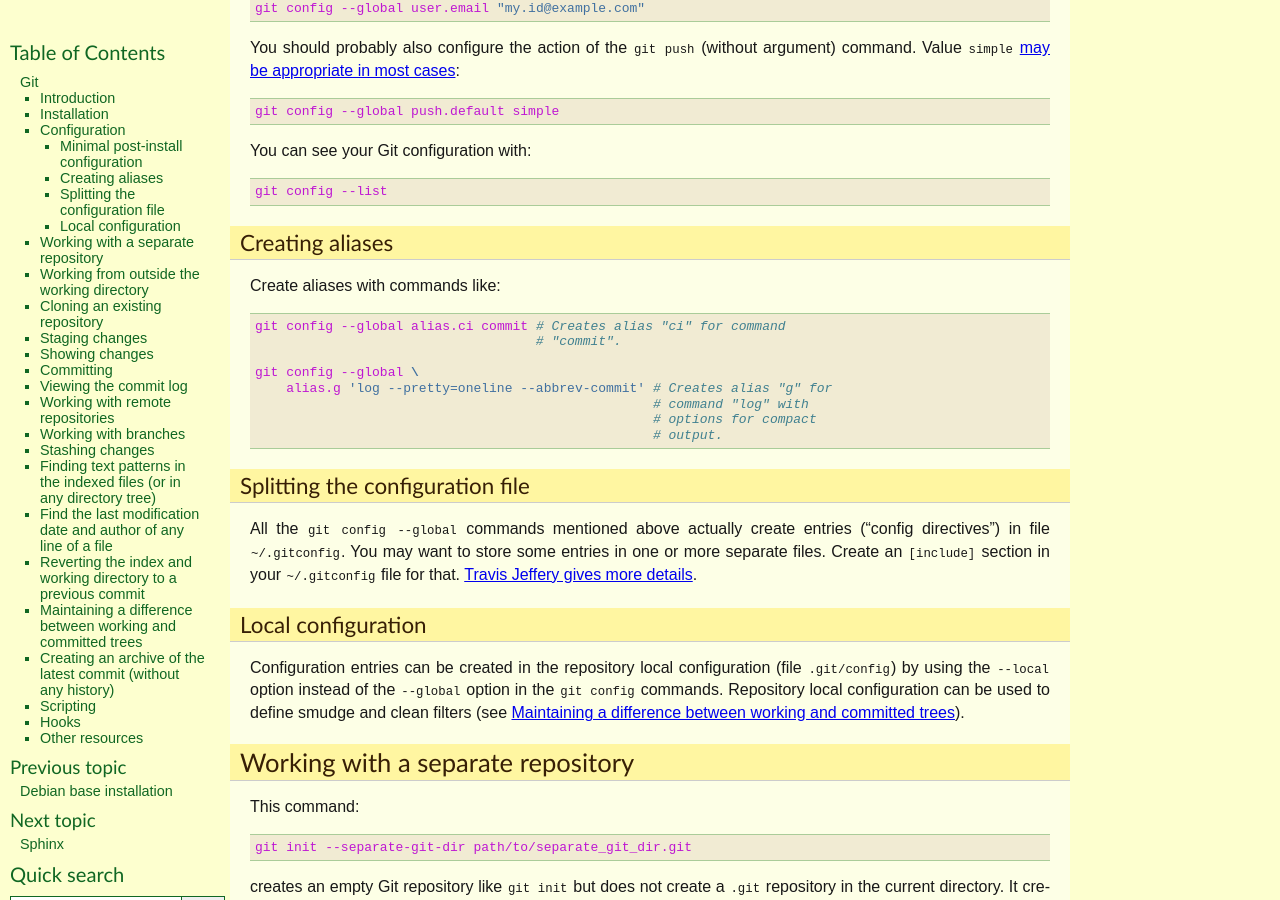
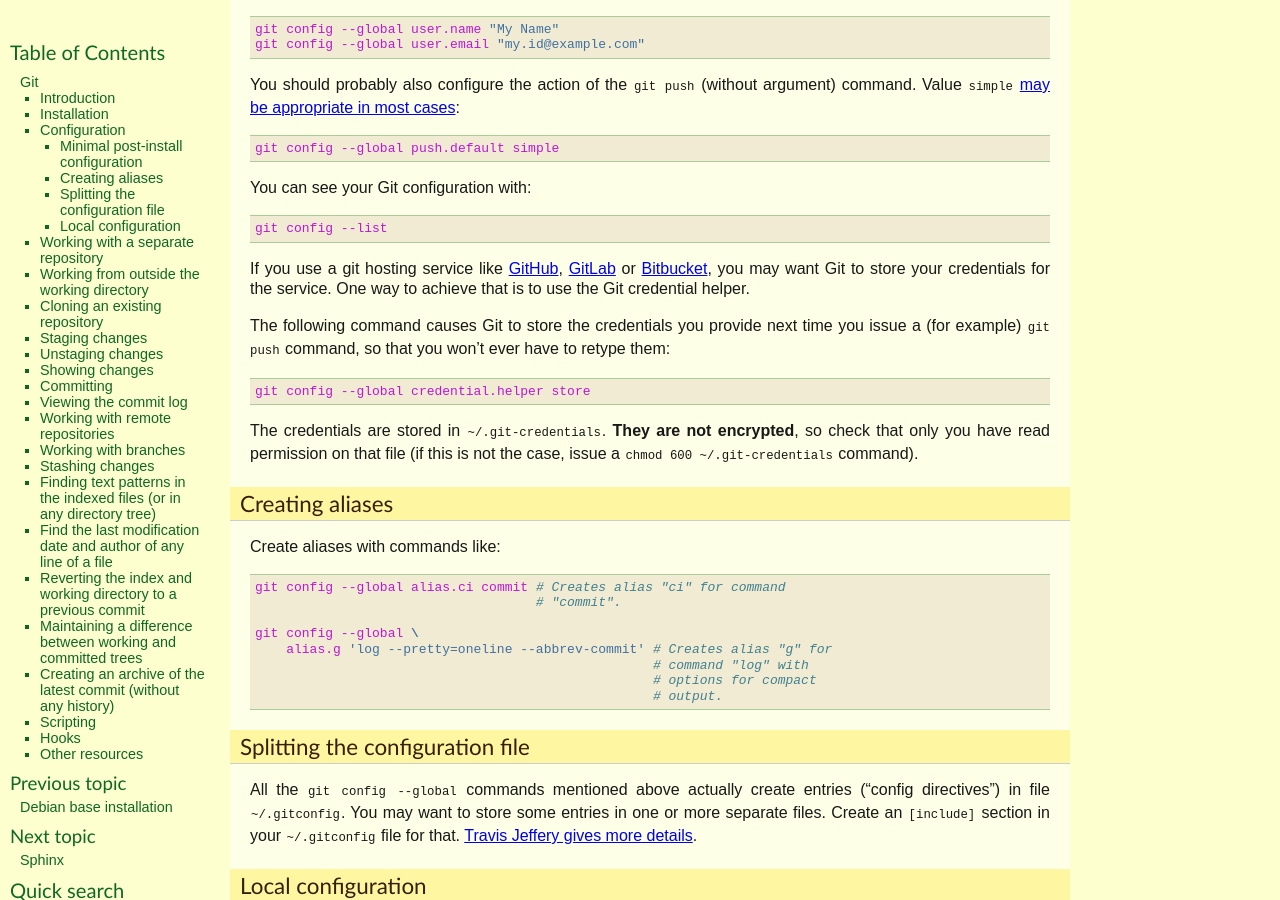
Before and after one commit to thierr26/thierr26_personal_notes_sphinx_sources, a Sphinx documentation site: the page built from source/git.rst, in a window 1280 px wide and 900 px high, scrolled down 1488 px. Built offline with Sphinx 7.4.7, drawn with Linux system fonts in a browser that asks for light colours; some of the changed text lies outside the part shown.

Commit message:
Grow (cred. helper and unstaging) and fix Git page
- Add lines about credential helper configuration.
- Add section on file unstaging.
- Fix index error (git grep was indexed instead of git blame).

```diff
--- a/source/git.rst
+++ b/source/git.rst
@@ -40,6 +40,7 @@
 
 .. index::
   triple: Git; global; configuration
+  pair: Git; Credential helper
 
 After installing Git, user name and e-mail address should be configured::
 
@@ -56,8 +57,24 @@
 
   git config --list
 
+If you use a git hosting service like `GitHub <https://github.com/>`_,
+`GitLab <https://about.gitlab.com/>`_ or `Bitbucket <https://bitbucket.org/>`_,
+you may want Git to store your credentials for the service. One way to achieve
+that is to use the Git credential helper.
+
+The following command causes Git to store the credentials you provide next time
+you issue a (for example) ``git push`` command, so that you won't ever have to
+retype them::
+
+  git config --global credential.helper store
+
+The credentials are stored in ``~/.git-credentials``. **They are not
+encrypted**, so check that only you have read permission on that file (if this
+is not the case, issue a ``chmod 600 ~/.git-credentials`` command).
+
 
 .. _git_aliases:
+
 
 Creating aliases
 ~~~~~~~~~~~~~~~~
@@ -213,6 +230,19 @@
                                # directory.
 
 ``git status`` shows the staged files (among other things).
+
+
+Unstaging changes
+-----------------
+
+.. index::
+  pair: Git; unstage
+  pair: Git; reset
+
+You can unstage a file that you have just mistakenly staged with a command
+like::
+
+  git reset -- path/to/file
 
 
 Showing changes
```
Also changed, not shown: other parts of source/git.rst (+1 -1 lines).
